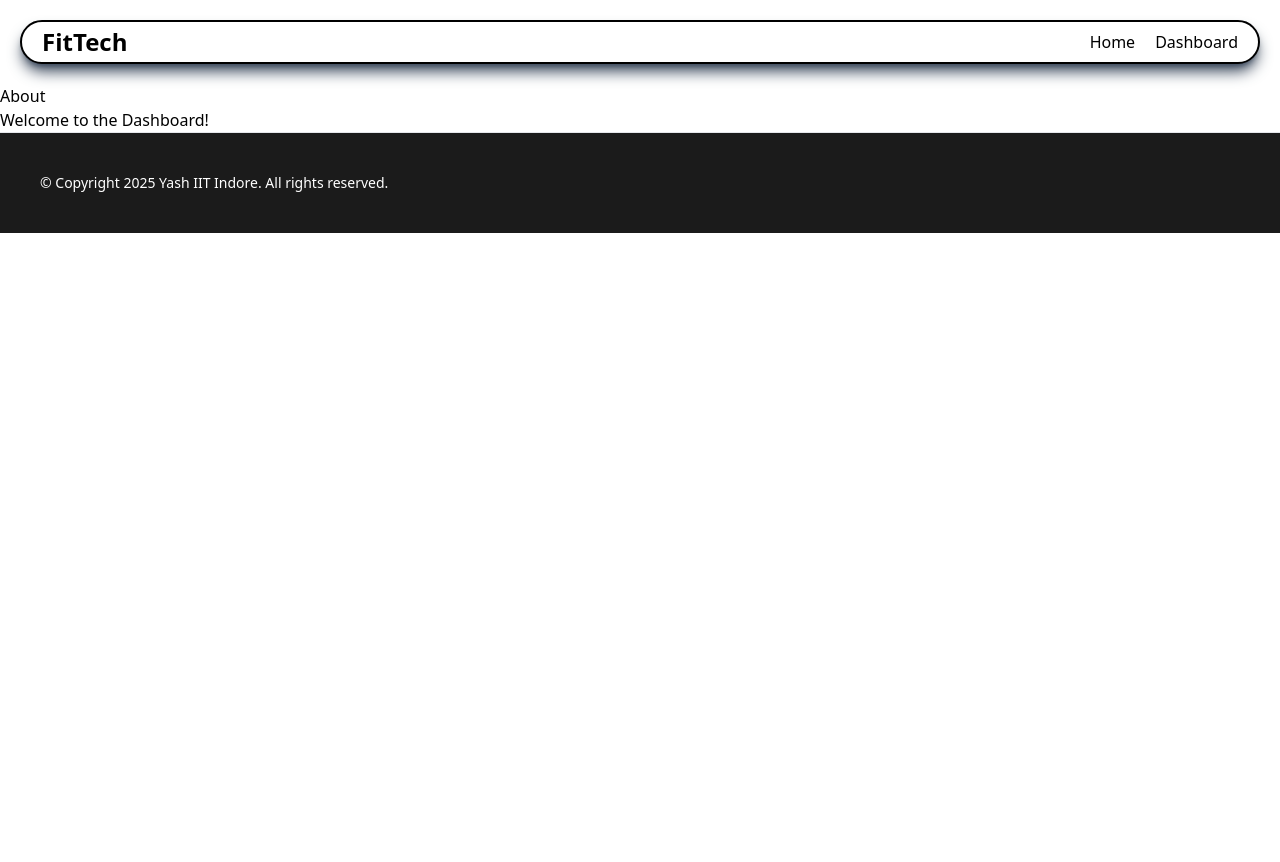
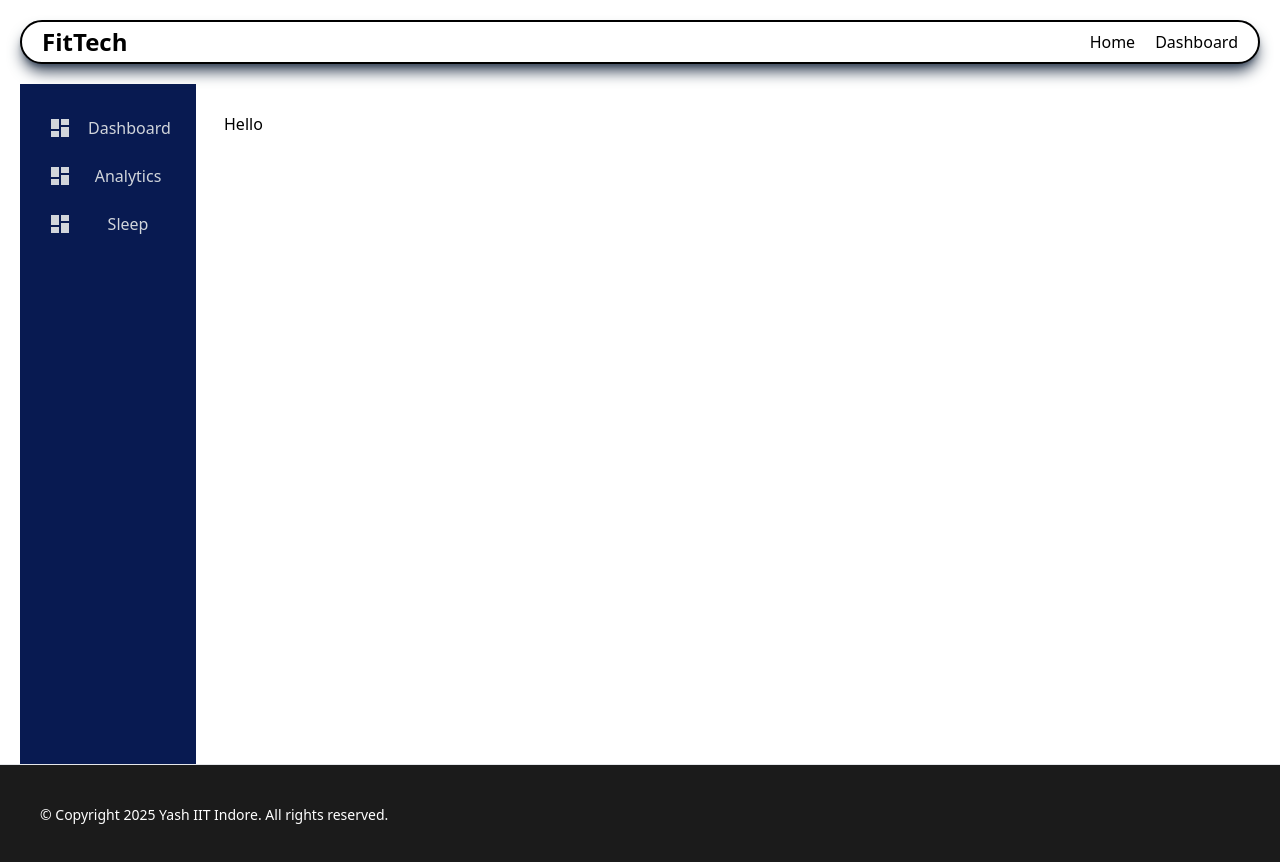
Before and after one commit to yasharyasaxena/Fitness-tracker, a React (Vite) app: page /Dashboard in a window 1280 px wide. Shown: the top 862 px of the page. Before the commit the page ends 800 px from the top, so only its background shows below. Built offline with nearby package versions, Linux system fonts and the light colour scheme.

Commit message:
sidebar done

```diff
--- a/src/App.jsx
+++ b/src/App.jsx
@@ -3,6 +3,7 @@ import { BrowserRouter, Routes, Route } from "react-router";
 import Home from "./pages/Home";
 import Dashboard from "./pages/Dashboard";
 import Layout from "./components/Layout";
+import DashLayout from "./components/DashLayout";
 
 function App() {
   return (
@@ -10,7 +11,9 @@ function App() {
       <Routes>
         <Route path="/" element={<Layout />}>
           <Route index element={<Home />} />
-          <Route path="Dashboard" element={<Dashboard />} />
+          <Route path="Dashboard" element={<DashLayout />}>
+            <Route index element={<Dashboard />} />
+          </Route>
         </Route>
       </Routes>
     </BrowserRouter>
--- /dev/null
+++ b/src/components/DashLayout.jsx
@@ -0,0 +1,41 @@
+import React from "react";
+import { Link, Outlet } from "react-router-dom";
+import { MdDashboard } from "react-icons/md";
+
+export default function DashLayout() {
+  const Menu = [
+    { name: "Dashboard", path: "/dashboard" },
+    { name: "Analytics", path: "/dashboard/analytics" },
+    { name: "Sleep", path: "/dashboard/sleep" },
+  ];
+  return (
+    <>
+      <div className="flex">
+        <div className="bg-dark-purple h-85vh text-gray-300 p-5 pt-4 w-44 ml-5 text-center">
+          <ul>
+            {Menu.map((item, index) => {
+              return (
+                <Link to={item.path} key={index}>
+                  <li
+                    key={index}
+                    className="text-sm flex items-center gap-x-4 cursor-pointer p-2 hover:bg-light-white rounded-md mt-2"
+                  >
+                    <span className="text-2xl block float-left">
+                      <MdDashboard />
+                    </span>
+                    <span className="text-base font-medium flex-1">
+                      {item.name}
+                    </span>
+                  </li>
+                </Link>
+              );
+            })}
+          </ul>
+        </div>
+        <div className="p-7">
+          <Outlet />
+        </div>
+      </div>
+    </>
+  );
+}
--- a/src/pages/Dashboard.jsx
+++ b/src/pages/Dashboard.jsx
@@ -2,9 +2,8 @@ import React from "react";
 
 export default function Dashboard() {
   return (
-    <div>
-      <h1>About</h1>
-      <p>Welcome to the Dashboard!</p>
-    </div>
+    <>
+      <h1>Hello</h1>
+    </>
   );
 }
--- a/tailwind.config.js
+++ b/tailwind.config.js
@@ -8,7 +8,11 @@ export default {
     extend: {
       "height": {
         '85vh': '85vh',
-      }
+      },
+      colors: {
+        "dark-purple": "#081A51",
+        "light-white": 'rgba(255, 255, 255, 0.18)',
+      },
     },
   },
   plugins: [],
```
